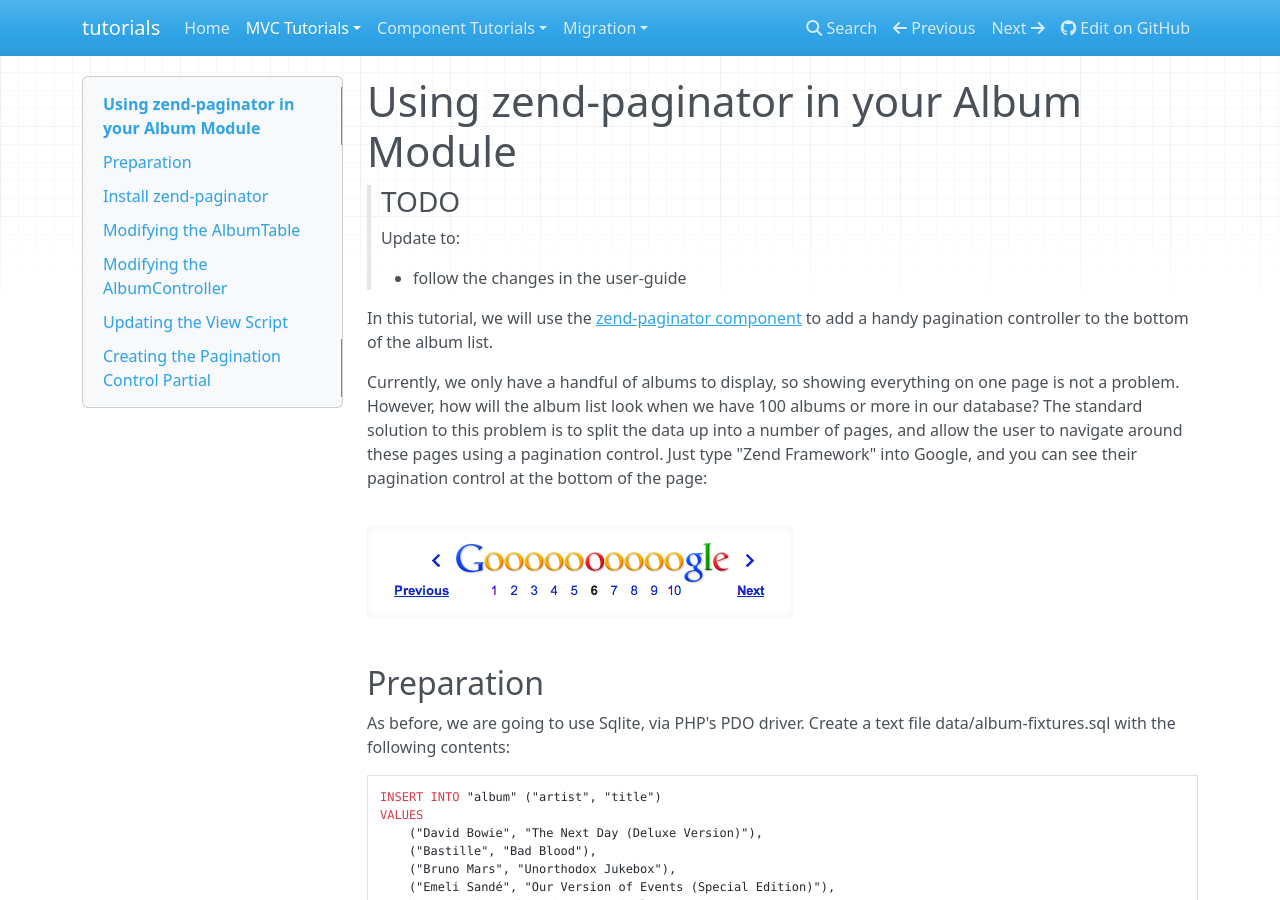
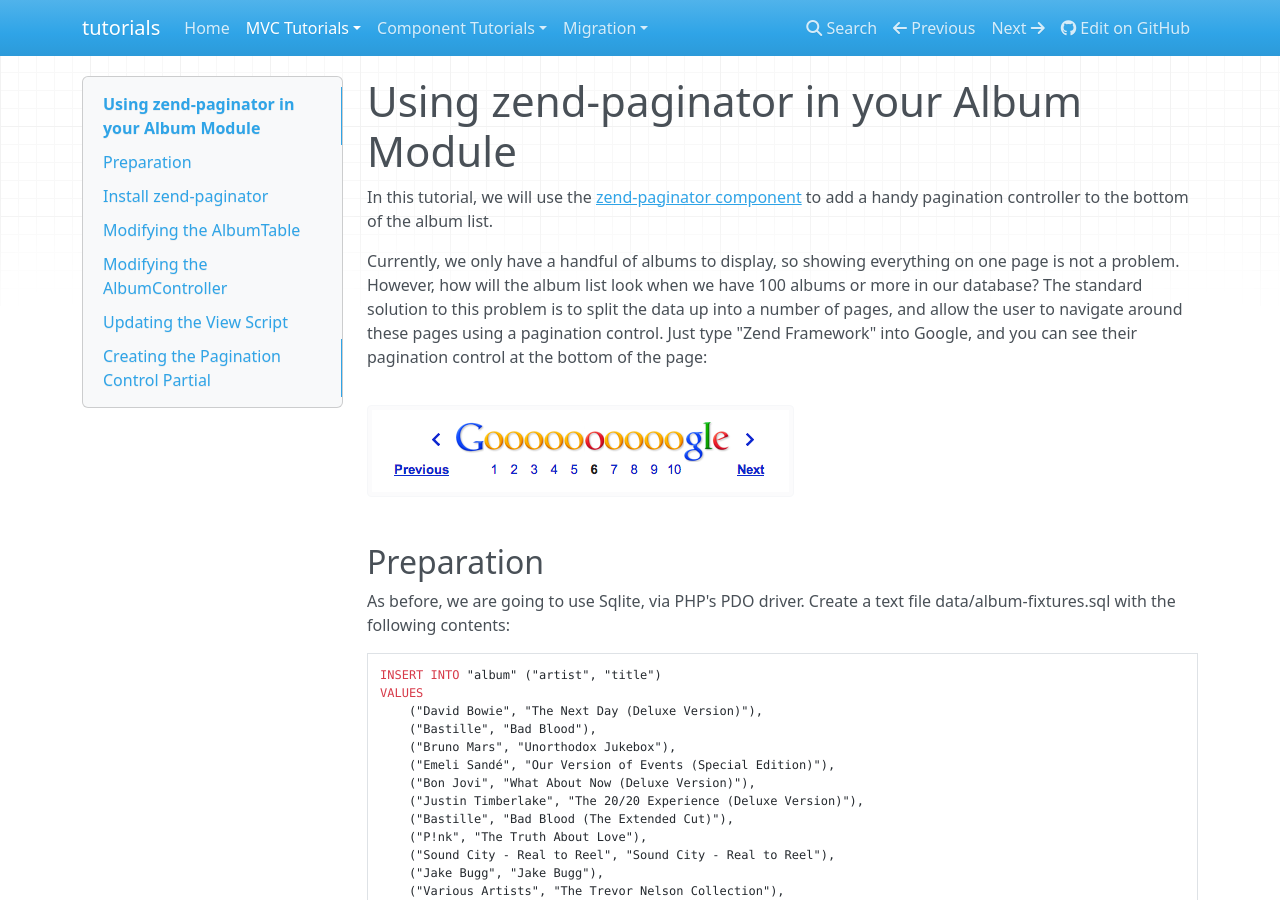
Before and after one commit to laminas/tutorials, an MkDocs documentation site: the page built from doc/book/pagination.md, in a window 1280 px wide and 900 px high. Built offline with MkDocs 1.6.1, drawn with Linux system fonts in a browser that asks for light colours; nearby versions of some CDN libraries; old or Windows-style settings are respelled for this version of MkDocs.

Commit message:
Remove TODO task

```diff
--- a/doc/book/pagination.md
+++ b/doc/book/pagination.md
@@ -1,10 +1,4 @@
 # Using zend-paginator in your Album Module
-
-> ### TODO
->
-> Update to:
->
-> - follow the changes in the user-guide
 
 In this tutorial, we will use the [zend-paginator component](https://zendframework.github.io/zend-paginator/intro/)
 to add a handy pagination controller to the bottom of the album list.
```
